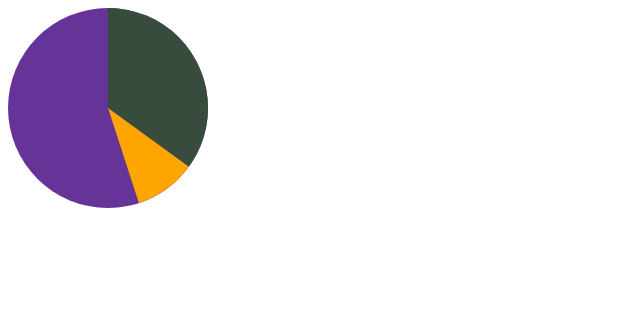
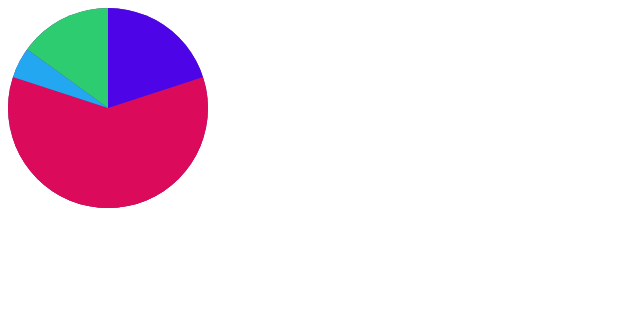
Before and after one commit to davidobodo/front-end-experiments, a plain HTML site: page doughnut-chart/sample4/index.html in a window 1280 px wide. Shown: the whole page, without its empty margins (0-640 px from the left). Drawn offline with Linux system fonts and the light colour scheme.

Commit message:
feat: add more segments to pie chart

```diff
--- a/doughnut-chart/sample4/index.html
+++ b/doughnut-chart/sample4/index.html
@@ -12,16 +12,25 @@
 
     <div class="pie">
         <div class="pie__segment" style="
-            --offset:0;
-            --value:35;
-            --over50: 0"></div>
+            --offset:20;
+            --value:60;
+            --over50: 1;
+            --bg:#db0a5b"></div>
         <div class="pie__segment" style="
-            --offset:35;
-            --value:10;
-            --bg:orange;
+            --offset:80;
+            --value:5;
+            --bg:#22a7f0;
             "></div>
-        <!-- <div class="pie__segment" style="--offset:40; --value:30; --bg:#22a7f0"></div> -->
-        <!-- <div class="pie__segment" style="--offset:70; --value:90; --bg:#2ecc71"></div> -->
+        <div class="pie__segment" style="
+            --offset:85;
+            --value:15;
+            --bg:#2ecc71;
+            "></div>
+        <div class="pie__segment" style="
+            --offset:100;
+            --value:20;
+            --bg:#4d05e8;
+            "></div>
     </div>
 
 </body>
--- a/doughnut-chart/sample4/style.css
+++ b/doughnut-chart/sample4/style.css
@@ -25,7 +25,6 @@
             var(--b) var(--a),
             var(--b) var(--b),
             var(--a) var(--b));
-    /* overflow: hidden; */
 }
 
 .pie__segment:before, .pie__segment:after{
```
